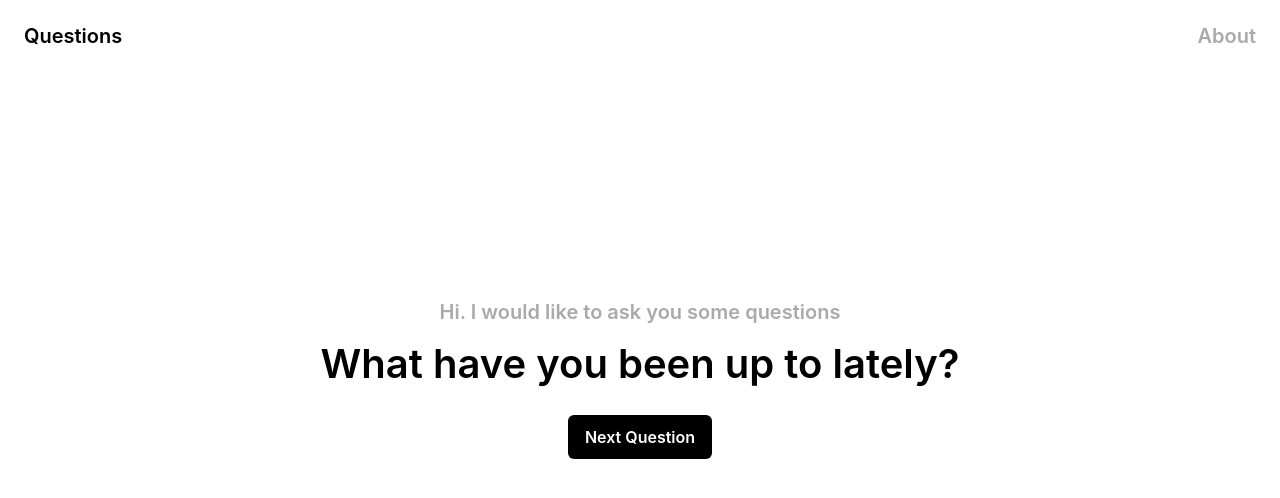
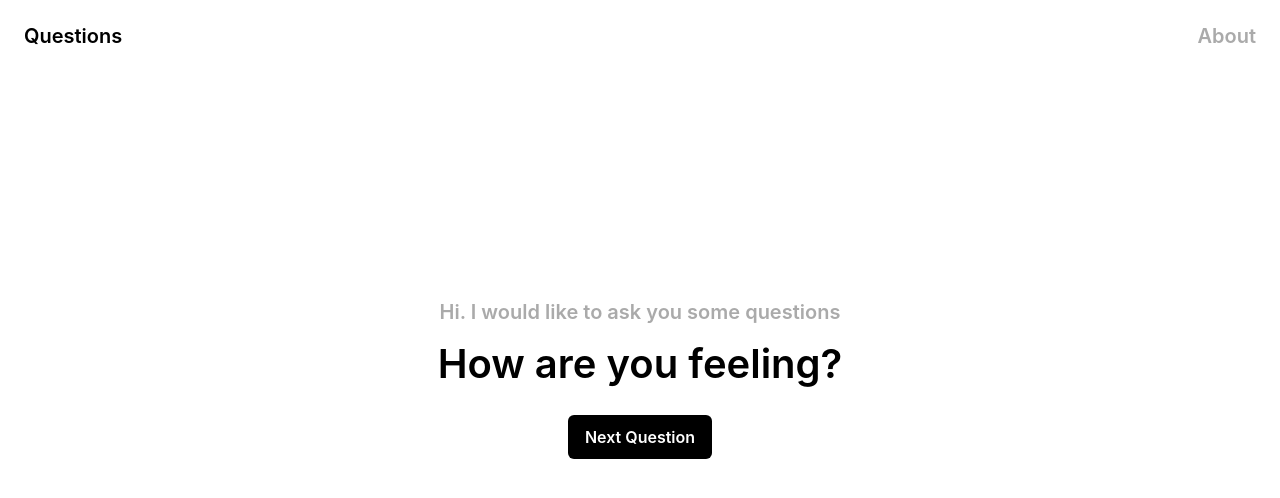
Before and after one commit to glmrvn/Right-question, a plain HTML site: page index.html in a window 1280 px wide. Both pictures are taken after a click on the link "Next Question". Drawn offline with Linux system fonts and the light colour scheme.

Commit message:
Added script generating random questions

```diff
--- a/index.html
+++ b/index.html
@@ -7,7 +7,7 @@
     <link rel="stylesheet" href="style/style.css">
     <link rel="stylesheet" href="style/mobile.css">
     <!-- <link rel="icon" href="img/favicon.png" type="image/png" sizes="16x16"> -->
-    <script src="scripts/script.js"></script>
+    <script src="script.js"></script>
 
 </head>
 
@@ -19,8 +19,8 @@
 
     <div class="wrap">
         <p>Hi. I would like to ask you some questions</p>
-        <h1 class="question">What have you been up to lately?</h1>
-        <a href="#" class="button">Next Question</a>
+        <h1 id="question">Do you ready to start?</h1>
+        <a href="#" class="button" onclick="newTitle()">Next Question</a>
     </div>
 
 </body>
--- /dev/null
+++ b/script.js
@@ -0,0 +1,22 @@
+var target = document.getElementById('question');
+var questions = [
+    'Why are you studying English?',
+    'What do you do in your free time?',
+    'How’s it going?',
+    'How are you feeling?',
+    'How was your day?',
+    'Do you like German food?',
+    'Can you play chess?',
+    'Where are you from?',
+    'What’s your job?',
+    'Have you got any children?',
+    'What do you like to do on weekends?',
+    'What would you like to eat?',
+    'What’s the weather like?',
+    'What are your views on Donald Trump as the America’s President?'
+];
+
+function newTitle () {
+    var i = (Math.random() * questions.length) | 0;
+    question.innerText = questions[i];
+}
--- a/style/style.css
+++ b/style/style.css
@@ -47,7 +47,7 @@ a:hover { color:black; }
     text-align: center;
     line-height: 0;
 }
-.question {
+#question {
     /* width: 720px; */
     color: #000;
     text-align: center;
```
